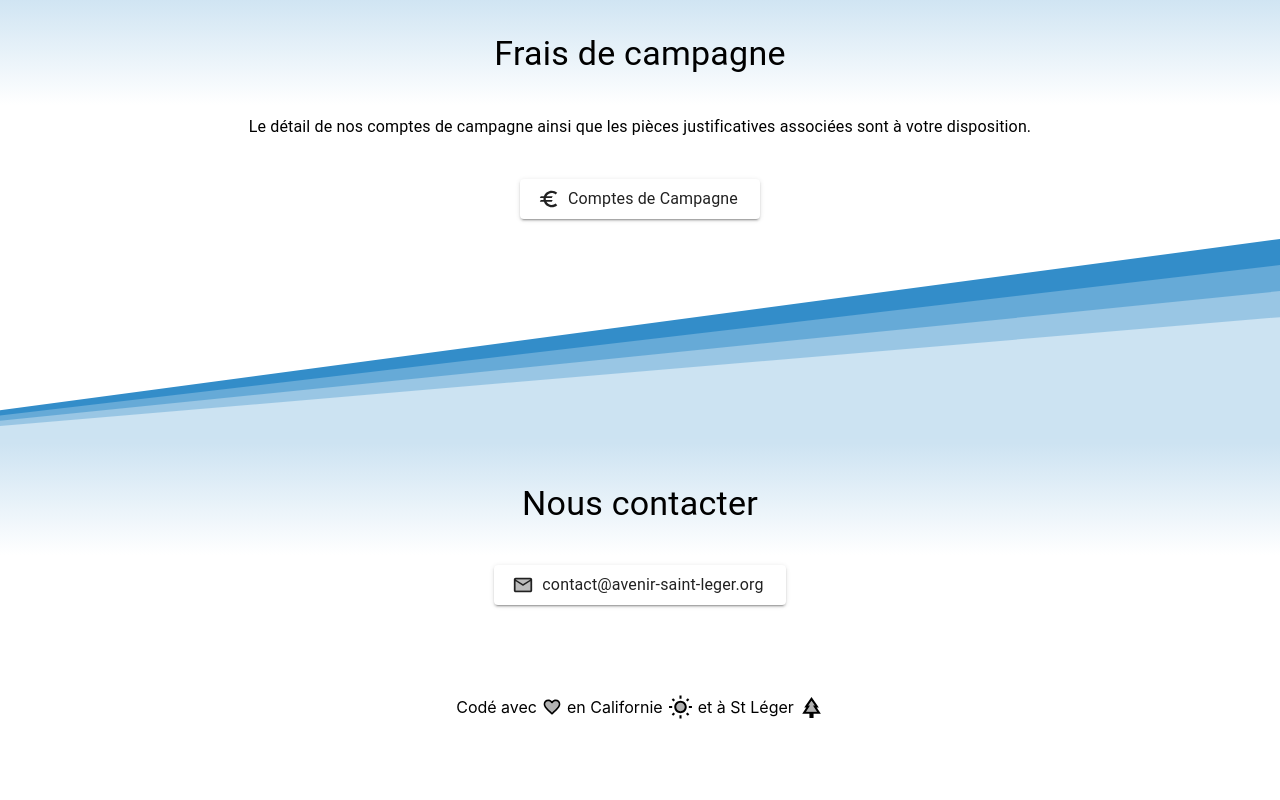
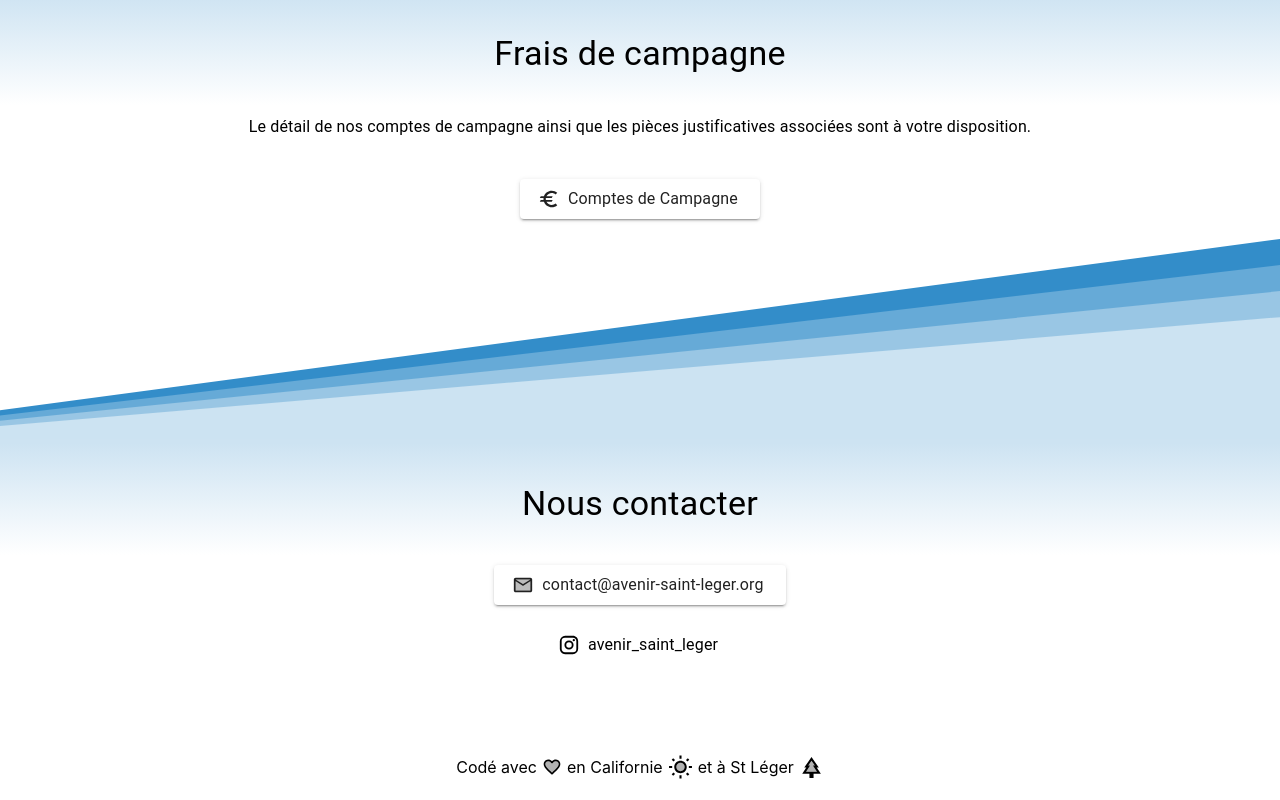
Before and after one commit to marionleborgne/avenir-saint-leger, a React (Create React App) app: page / in a window 1280 px wide. Shown: the part 7876-8676 px from the top of the page. Before the commit the page ends 8616 px from the top, so only its background shows below. Built offline with nearby package versions, Linux system fonts and the light colour scheme.

Commit message:
Bouton insta

```diff
--- a/src/components/Contact.js
+++ b/src/components/Contact.js
@@ -1,6 +1,6 @@
 import Button from '@mui/material/Button';
 import EmailIcon from '@mui/icons-material/EmailTwoTone';
-
+import InstagramIcon from '@mui/icons-material/Instagram';
 
 import Stripes from './Stripes/Stripes';
 import { SolidHighlight, HighlightContainer } from './Stripes/SolidHighlight';
@@ -10,7 +10,7 @@ export default () => (
   <HighlightContainer>
     <Stripes width='100%' height='200px' flipped />
     <SolidHighlight>
-      <div>
+      <div style={{ display: 'flex', flexDirection: 'column', justifyContent: 'center', alignItems: 'center' }} >
         <Typography variant='h4' sx={{ margin: 5 }}>
           Nous contacter
         </Typography>
@@ -26,6 +26,18 @@ export default () => (
         >
           <Typography>contact@avenir-saint-leger.org</Typography>
         </Button>
+        <Button
+          variant="text"
+          startIcon={<InstagramIcon />}
+          size="large"
+          color="secondary"
+          target="_top"
+          rel="noopener noreferrer"
+          href='https://www.instagram.com/avenir_saint_leger'
+          style={{ textTransform: 'none', color: '#000', marginBottom: 20 }}
+        >
+          <Typography>avenir_saint_leger</Typography>
+        </Button>
       </div>
     </SolidHighlight>
   </HighlightContainer>
```
